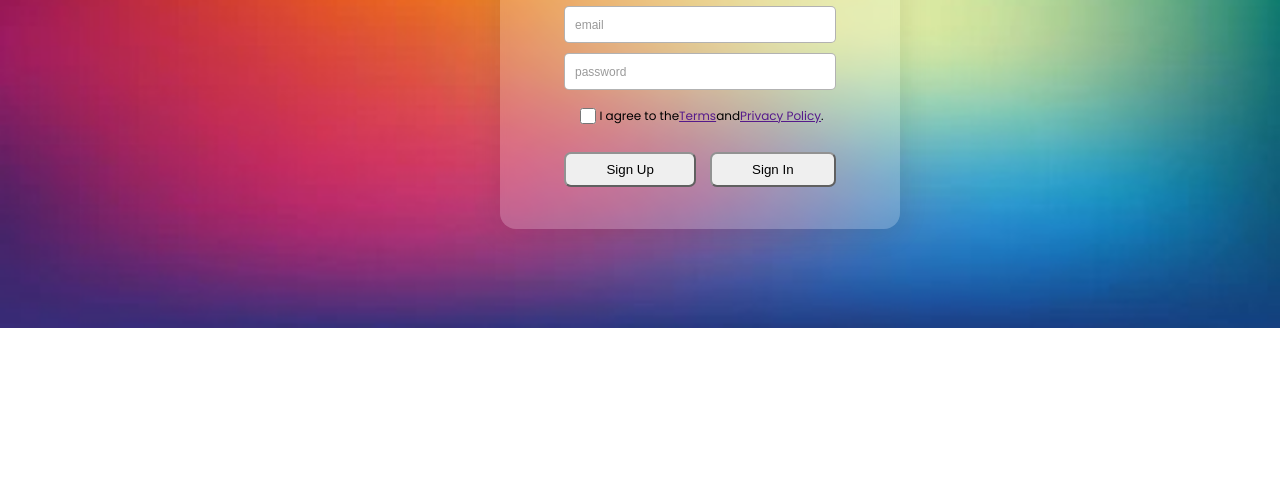
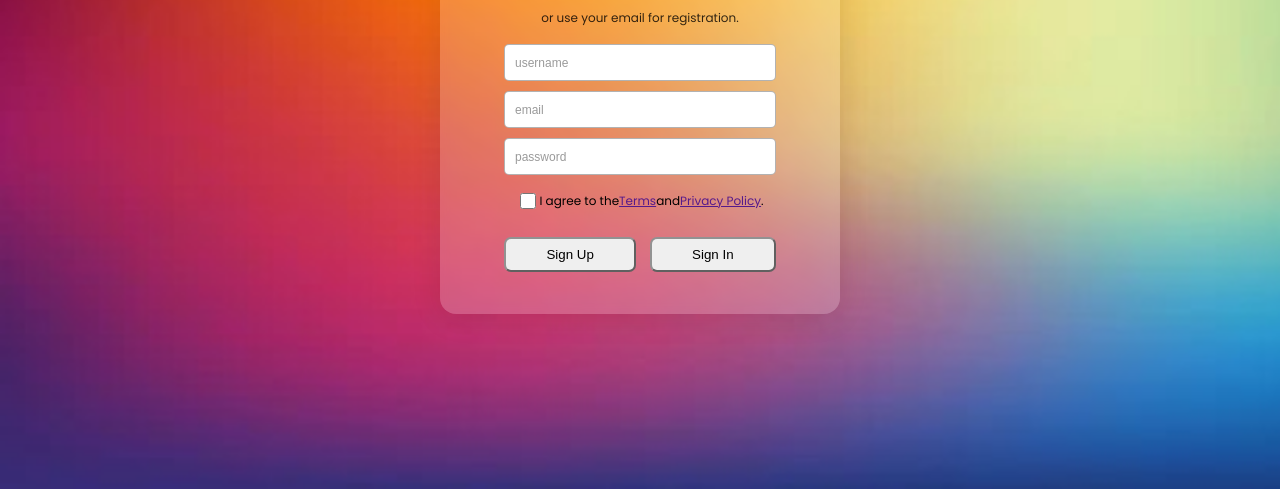
Before and after one commit to silvi-12/Glassmorphism-form, a plain HTML site: page index.html in a window 1280 px wide. Shown: the part 311-800 px from the top of the page. Drawn offline with Linux system fonts and the light colour scheme.

```diff
--- a/style.css
+++ b/style.css
@@ -1,10 +1,16 @@
 body {
     padding: 0;
     margin: 0;
+    width: 100%;
+    height: 100vh;
     background: url(./img/bg2.jpg);
     background-size: cover;
     background-repeat: no-repeat;
     font-family: Poppins;
+    display: flex;
+    flex-direction: column;
+    align-items: center;
+    justify-content: center;
 }
 
 .container {
@@ -12,7 +18,7 @@
     flex-direction: column;
     align-items: center;
     justify-content: center;
-    margin: 90px 500px;
+    /* margin: 90px 500px; */
     width: 400px;
     height: 450px;
     border: 1px solid (255, 255, 255, 0.3);
```
